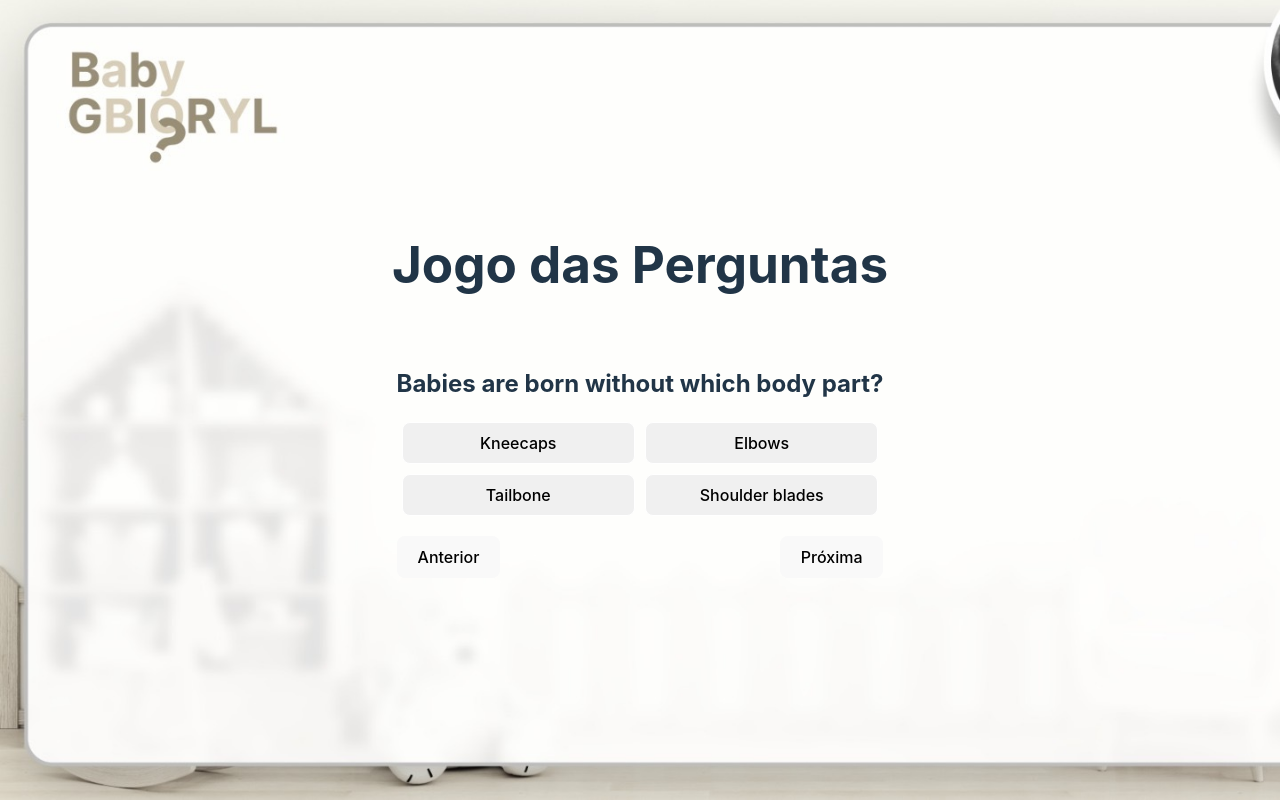
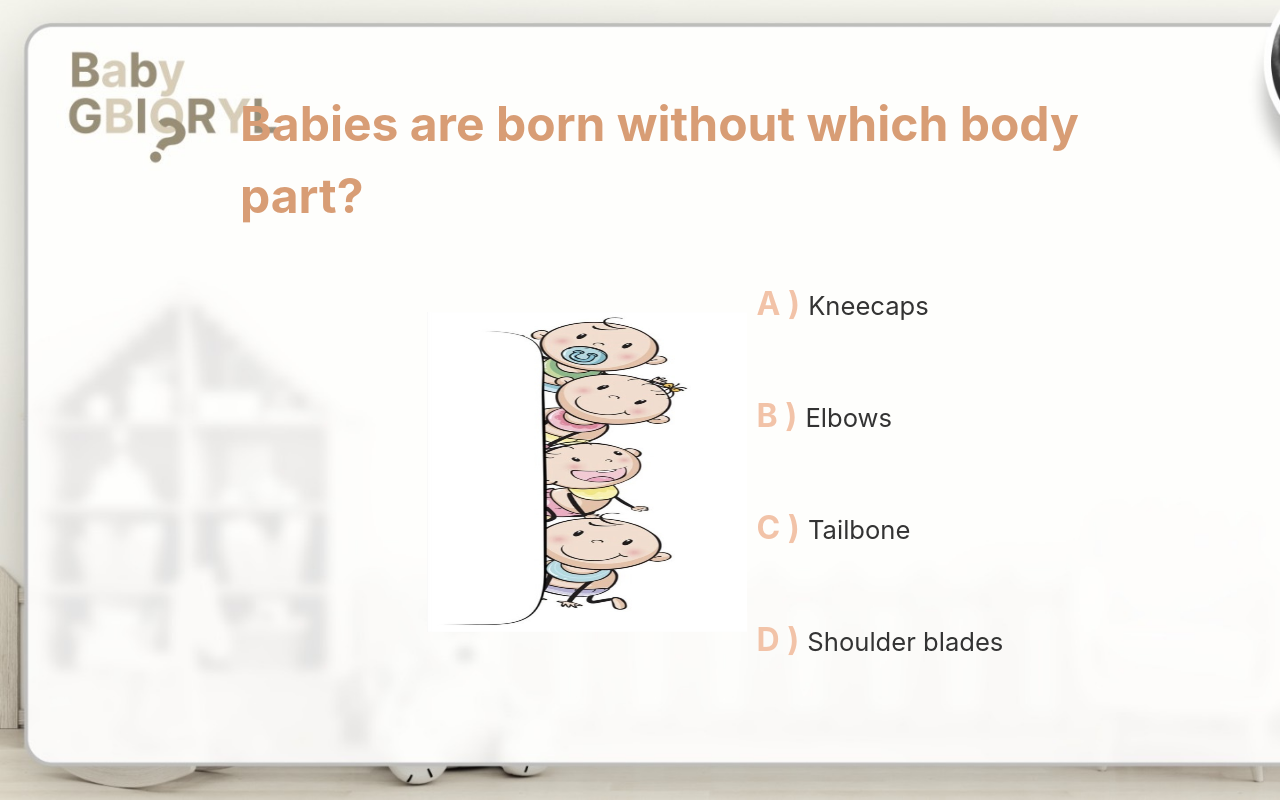
Before and after one commit to thiagodsti/cha-revelacao, a React (Vite) app: page /questions in a window 1280 px wide. Built offline with nearby package versions, Linux system fonts and the light colour scheme.

Commit message:
Quiz page almost done

```diff
--- a/src/components/ModalTroll.tsx
+++ b/src/components/ModalTroll.tsx
@@ -42,6 +42,12 @@ const CenteredContent = styled.div`
   height: 100%;
 `;
 
+const P = styled.p`
+  font-size: 5rem;
+  text-align: center;
+  margin: 0;
+`;
+
 function ModalTroll({ show }: ModalTrollProps) {
   const [counter, setCounter] = useState(3);
   const [showMessage, setShowMessage] = useState(false);
@@ -65,7 +71,7 @@ function ModalTroll({ show }: ModalTrollProps) {
           <BlinkText counterValue={counter}>{counter}</BlinkText>
         ) : (
           <>
-            <p>Acharam que seria tão fácil assim?</p>
+            <P>Did you really think it was going to be that easy?</P>
             <img src="trollface.png" alt="Troll Face"></img>
           </>
         )}
--- a/src/components/Quiz.tsx
+++ /dev/null
@@ -1,89 +0,0 @@
-import styled from "styled-components";
-import { Question, QuestionOption } from "../pages/QuestionsPage";
-
-const QuestionContainer = styled.div`
-  padding: 20px;
-  text-align: center;
-`;
-
-const OptionsContainer = styled.div`
-  display: flex;
-  flex-wrap: wrap;
-  justify-content: center;
-  gap: 10px;
-  margin-top: 20px;
-
-  @media (max-width: 768px) {
-    flex-direction: column;
-    align-items: center;
-  }
-`;
-
-const Option = styled.button`
-  flex-basis: calc(50% - 10px); // Subtrai o espaço do gap
-  padding: 10px;
-  background-color: #f0f0f0;
-
-  @media (max-width: 768px) {
-    flex-basis: 100%;
-  }
-`;
-
-const NavigationButtons = styled.div`
-  display: flex;
-  justify-content: space-between;
-  margin-top: 20px;
-`;
-
-const Button = styled.button`
-  padding: 10px 20px;
-`;
-
-interface QuizProps {
-  question: Question;
-  selected?: Question;
-  back: () => void;
-  next: () => void;
-  labelNext?: string;
-  handleOptionSelect: (
-    question: Question,
-    optionSelected: QuestionOption
-  ) => void;
-}
-
-const Quiz = ({
-  question,
-  back,
-  next,
-  handleOptionSelect,
-  labelNext = "Próxima",
-  selected,
-}: QuizProps) => {
-  return (
-    <QuestionContainer>
-      <h2>{question.question}</h2>
-      <OptionsContainer>
-        {question.options.map((option, index) => (
-          <Option
-            key={index}
-            onClick={() => handleOptionSelect(question, option)}
-            style={{
-              borderColor:
-                selected && selected.answer?.key === option.key
-                  ? "green"
-                  : "white",
-            }}
-          >
-            {option.option}
-          </Option>
-        ))}
-      </OptionsContainer>
-      <NavigationButtons>
-        <Button onClick={() => back()}>Anterior</Button>
-        <Button onClick={() => next()}>{labelNext}</Button>
-      </NavigationButtons>
-    </QuestionContainer>
-  );
-};
-
-export default Quiz;
--- /dev/null
+++ b/src/components/questions/Quiz.tsx
@@ -0,0 +1,165 @@
+import styled, { css, keyframes } from "styled-components";
+import { Question, QuestionOption } from "../../pages/QuizPage";
+import { useEffect, useState } from "react";
+
+const QuestionContainer = styled.div`
+  padding: 20px;
+  margin-left: 10rem;
+  text-align: left;
+  display: flex;
+  flex-wrap: wrap;
+  justify-content: center;
+  align-items: center;
+  flex-direction: column;
+  max-width: 60rem;
+`;
+
+const Option = styled.li`
+  display: flex;
+  align-items: baseline;
+  border-radius: 5px;
+  cursor: pointer;
+  transition: background-color 0.3s ease;
+  padding-left: 10px;
+  padding-right: 10px;
+
+  &:hover {
+    border-width: 2px;
+    box-shadow: 0 0 10px gray;
+    border-radius: 10px;
+  }
+`;
+
+const Question = styled.p`
+  font-size: 3rem;
+  margin: 0;
+  color: #d89d75;
+  font-weight: bold;
+`;
+
+const OptionKey = styled.p`
+  font-size: 2rem;
+  color: #f2c3a8;
+  text-transform: uppercase;
+  font-weight: bold;
+  margin-right: 0.5rem;
+`;
+
+const OptionText = styled.p`
+  font-size: 1.6rem;
+  color: #333;
+`;
+
+const Options = styled.ul`
+  list-style: none;
+  padding: 0;
+`;
+
+const blinkEffect = keyframes`
+  0%, 100% { opacity: 1; }
+  50% { opacity: 0; }
+`;
+
+// Styled component para a Imagem que vai piscar e alternar entre duas imagens
+const AnimatedImage = styled.img<{ blink: boolean }>`
+  width: 15rem;
+  height: 15rem;
+  animation: ${(props) =>
+    props.blink
+      ? css`
+          ${blinkEffect} 0.5s step-start 0s infinite
+        `
+      : "none"};
+  transition: opacity 0.5s ease-out;
+`;
+
+interface QuizProps {
+  question: Question;
+  selected?: Question;
+  handleOptionSelect: (
+    question: Question,
+    optionSelected: QuestionOption
+  ) => void;
+}
+
+const correct = "questions/correct.jpg";
+const wrong = "questions/wrong.jpg";
+
+const Quiz = ({ question, handleOptionSelect, selected }: QuizProps) => {
+  const [imageToShow, setImageToShow] = useState<string>(wrong);
+  const [isBlinking, setIsBlinking] = useState<boolean>(false);
+
+  useEffect(() => {
+    if (selected) {
+      setIsBlinking(true);
+
+      // Começa a alternar as imagens rapidamente
+      let blinkInterval = setInterval(() => {
+        setImageToShow((prevImage) =>
+          prevImage === correct ? wrong : correct
+        );
+      }, 500);
+
+      // Diminui a velocidade da alternância após um tempo
+      setTimeout(() => {
+        clearInterval(blinkInterval);
+        blinkInterval = setInterval(() => {
+          setImageToShow((prevImage) =>
+            prevImage === correct ? wrong : correct
+          );
+        }, 1500);
+      }, 2000);
+
+      // Para a animação e mostra a imagem final
+      setTimeout(() => {
+        clearInterval(blinkInterval);
+        setIsBlinking(false);
+        setImageToShow(selected.answer?.isCorrect ? correct : wrong);
+      }, 4000);
+
+      return () => clearInterval(blinkInterval);
+    }
+  }, [selected]);
+
+  return (
+    <QuestionContainer>
+      <Question>{question.question}</Question>
+      <div
+        style={{
+          display: "flex",
+          flexDirection: "row",
+          textAlign: "center",
+          alignItems: "center",
+        }}
+      >
+        <img
+          style={{
+            width: "20rem",
+            height: "20rem",
+          }}
+          src="questions/babies.jpg"
+        />
+        <Options>
+          {question.options.map((option, index) => (
+            <Option
+              key={index}
+              onClick={() => handleOptionSelect(question, option)}
+              style={{
+                borderColor:
+                  selected && selected.answer?.key === option.key
+                    ? "green"
+                    : "white",
+              }}
+            >
+              <OptionKey>{`${option.key} )`}</OptionKey>
+              <OptionText>{option.option}</OptionText>
+            </Option>
+          ))}
+        </Options>
+        {selected && <AnimatedImage src={imageToShow} blink={isBlinking} />}
+      </div>
+    </QuestionContainer>
+  );
+};
+
+export default Quiz;
--- a/src/main.tsx
+++ b/src/main.tsx
@@ -4,7 +4,7 @@ import { createBrowserRouter, RouterProvider } from "react-router-dom";
 import App from "./App.tsx";
 import "./index.css";
 import TicTacToe from "./pages/TicTacToe.tsx";
-import Questions from "./pages/QuestionsPage.tsx";
+import Questions from "./pages/QuizPage.tsx";
 
 const router = createBrowserRouter([
   {
--- a/src/pages/QuestionsPage.tsx
+++ b/src/pages/QuizPage.tsx
@@ -1,8 +1,8 @@
 import styled from "styled-components";
-import Quiz from "../components/Quiz";
+import Quiz from "../components/questions/Quiz";
 import { useState } from "react";
 import ModalTroll from "../components/ModalTroll";
-import { questions } from "./questions";
+import { questions } from "../components/questions/questions";
 
 const Layout = styled("div")`
   display: flex;
@@ -19,7 +19,6 @@ const Layout = styled("div")`
     height: auto;
   }
 `;
-
 
 export interface Question {
   questionId: string;
@@ -50,22 +49,13 @@ function QuestionsPage() {
 
   return (
     <Layout>
-      <h1>Jogo das Perguntas</h1>
       {questions.map(
         (question, index) =>
           currentQuestionIndex === index && (
             <Quiz
               key={index}
               question={question}
-              back={() => setCurrentQuestionIndex(currentQuestionIndex - 1)}
-              next={() => setCurrentQuestionIndex(currentQuestionIndex + 1)}
-              labelNext={
-                currentQuestionIndex === questions.length - 1
-                  ? "Enviar respostas"
-                  : "Próxima"
-              }
               handleOptionSelect={(question, optionSelected) => {
-                setCurrentQuestionIndex(currentQuestionIndex + 1);
                 question.answer = optionSelected;
                 setAnswersSelected((prevAnswers) => {
                   const existingAnswerIndex = prevAnswers.findIndex(
@@ -78,6 +68,9 @@ function QuestionsPage() {
                   }
                   return [...prevAnswers, question];
                 });
+                setTimeout(() => {
+                  setCurrentQuestionIndex(currentQuestionIndex + 1);
+                }, 5000);
               }}
               selected={answers.find(
                 (a) => a.questionId === question.questionId
@@ -90,27 +83,6 @@ function QuestionsPage() {
           <div className="fade-in-message">
             Você acertou {answersCorrect.length} de {questions.length} questões
           </div>
-          {answers.map((answer, index) => (
-            <div
-              key={index}
-              style={{
-                borderColor: answer.answer?.isCorrect ? "green" : "red",
-                borderWidth: "1px",
-                borderStyle: "solid",
-                padding: "10px",
-                margin: "10px",
-              }}
-            >
-              <div>{answer.question}</div>
-              <div>{answer.answer?.option}</div>
-              {!answer.answer?.isCorrect && (
-                <div>
-                  A resposta correta é:{" "}
-                  {answer.options.find((option) => option.isCorrect)?.option}
-                </div>
-              )}
-            </div>
-          ))}
           {answersCorrect.length > questions.length * 0.7 && (
             <div className="fade-in-message">
               Parabéns vocês não vão precisar de nós!
```
Also changed, not shown: src/components/questions/questions.ts (renamed from src/pages/questions.ts).
